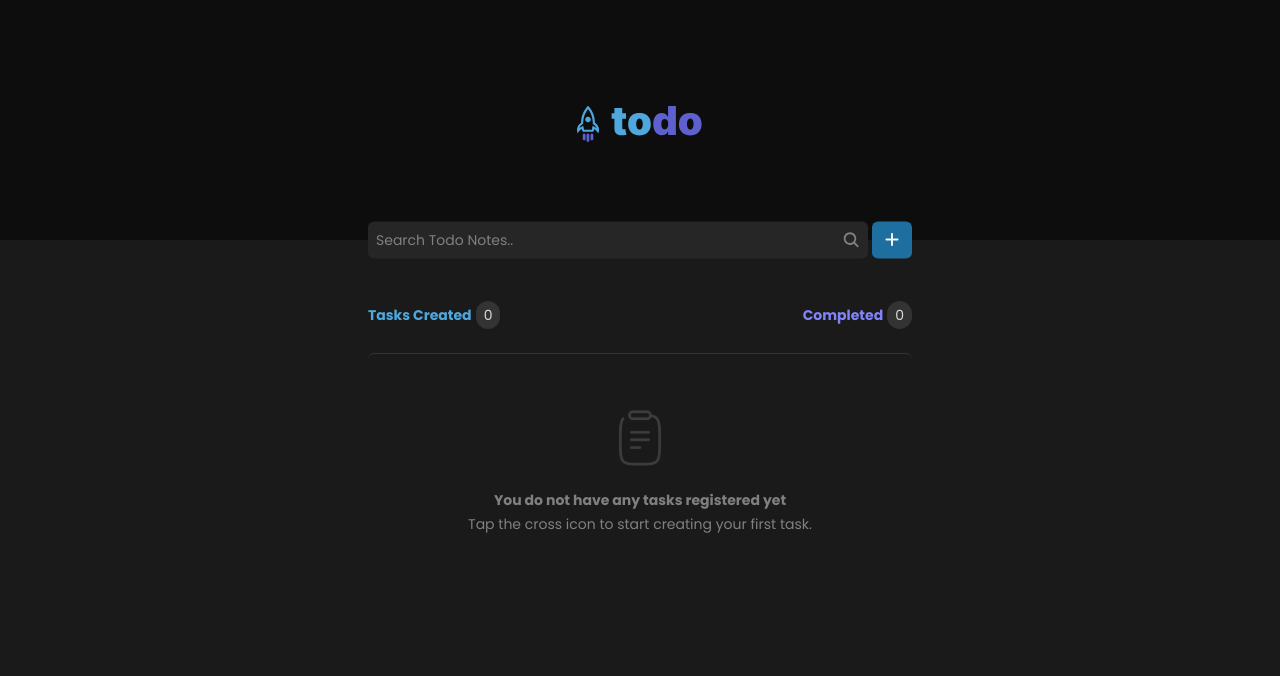
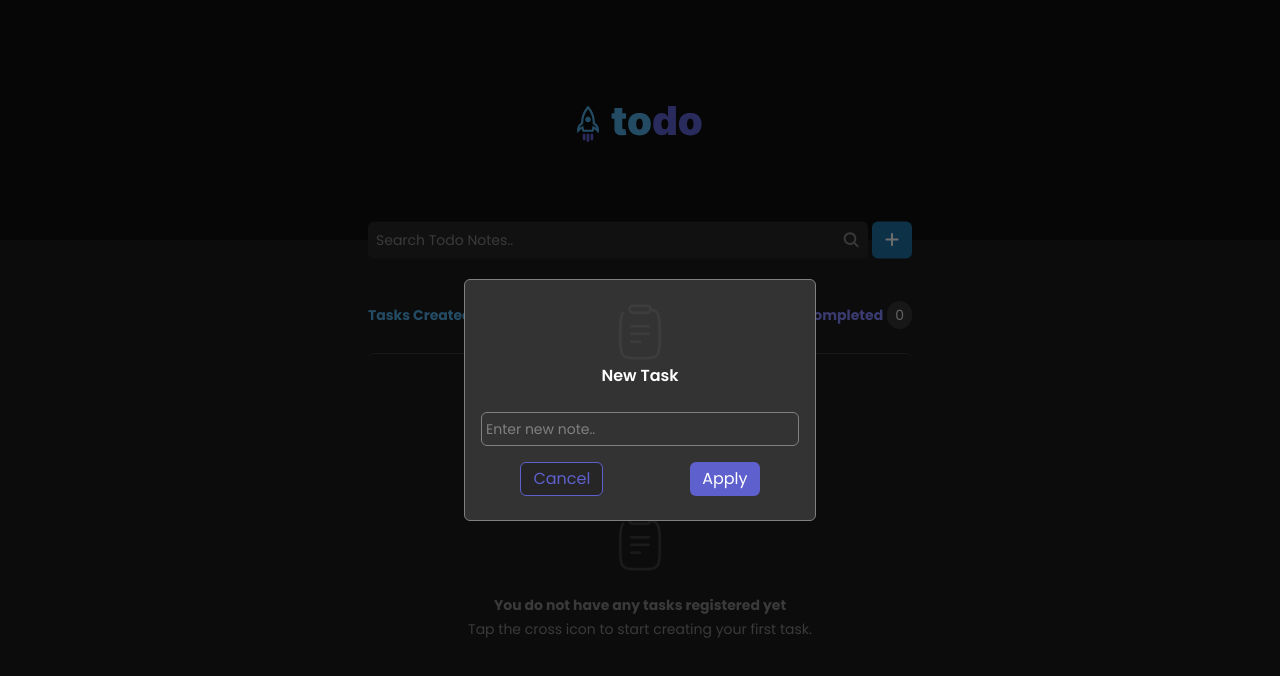
Before and after one commit to sleek-ennju/typetodolist, a React (Vite) app: page / in a window 1280 px wide. Both pictures are taken after a click on the button 892 px from the left and 240 px from the top of the page. Shown: the top 676 px of the page. Built offline with nearby package versions, Linux system fonts and the light colour scheme.

Commit message:
finally completed "create task"functionality

```diff
--- a/package.json
+++ b/package.json
@@ -10,6 +10,7 @@
     "preview": "vite preview"
   },
   "dependencies": {
+    "classnames": "^2.5.1",
     "react": "^18.3.1",
     "react-dom": "^18.3.1",
     "react-icons": "^5.2.1"
--- /dev/null
+++ b/src/components/Btn.tsx
@@ -0,0 +1,12 @@
+import classNames from "classnames";
+import { buttonProp } from "../static/types";
+
+const Btn = ({children, action, className}: buttonProp) => {
+  return (
+    <button onClick={action} className={classNames(className, "transition-all duration-300 rounded-md py-1 px-3")}>
+      {children}
+    </button>
+  )
+}
+
+export default Btn;
--- a/src/components/IconBtn.tsx
+++ b/src/components/IconBtn.tsx
@@ -1,9 +1,10 @@
 import { iconButtonProp } from "../static/types";
 
 
-const IconBtn = ({children}: iconButtonProp ) => {
+const IconBtn = ({children, action}: iconButtonProp ) => {
+
   return (
-    <button className="bg-blue-dark hover:bg-blue-light transition-all duration-300 rounded-md px-3">
+    <button onClick={()=> action(prev => !prev)} className="bg-blue-dark hover:bg-blue-light transition-all duration-300 rounded-md px-3">
         {children}
     </button>
   )
--- /dev/null
+++ b/src/components/Modal.tsx
@@ -0,0 +1,58 @@
+import { useState } from "react";
+
+// components
+import Btn  from "./Btn";
+
+// types
+import { modalProp, todo } from "../static/types";
+
+// images
+import { clipboard } from "../assets";
+
+const Modal = ({handleCloseModal, handleCreateTask}: modalProp) => {
+    const [userTask, setUserTask] = useState(""); //state storing value from input field
+
+    // helper functions
+    const closeModal = ()=> {
+        handleCloseModal(prev => !prev);
+    }
+
+    const createTask = ()=> {
+        // create new task data
+        const newTask: todo = {
+            id: Date.now(),
+            content: userTask,
+            state: false,
+        };
+
+        handleCreateTask((prev) => [...prev, newTask]);
+        handleCloseModal(prev => !prev);
+    }
+
+
+  return (
+    <section className="flex items-center justify-center bg-black bg-opacity-55 absolute top-0 left-0 w-full h-full font-poppins">
+        <div className="w-[90%] max-w-[22rem] flex flex-col items-center gap-6 bg-base-400 border border-base-300 py-6 px-4 rounded-md">
+            <div className="flex flex-col items-center gap-1">
+                <img src={clipboard} className="block max-w-full w-[2.5rem] sm:w-[3rem] md:w-[3.5rem] h-auto object-cover" alt="clipboard icon" />
+                <h4 className="text-white text-sm sm:text-base font-semibold">New Task</h4>
+            </div>
+
+            <div className="w-full">
+                <input value={userTask} onChange={(e)=> setUserTask(e.target.value)} type="text" className="bg-transparent border border-base-300 rounded-md outline-none text-base-300 w-full placeholder:text-sm placeholder:text-base-300 p-1" placeholder="Enter new note.." />
+                <div className="flex justify-around flex-wrap gap-2 mt-4">
+                    <Btn action={closeModal} className={"bg-base-500 border border-purple-dark hover:border-purple-light text-purple-dark hover:text-purple-light"}>
+                        Cancel
+                    </Btn>
+                    <Btn action={createTask} className={"bg-purple-dark hover:bg-purple-light text-white"}>
+                        Apply
+                    </Btn>
+
+                </div>
+            </div>
+      </div>
+    </section>
+  )
+}
+
+export default Modal;
--- /dev/null
+++ b/src/components/index.ts
@@ -0,0 +1,6 @@
+import IconBtn from "./IconBtn";
+import Modal from "./Modal";
+import Search from "./Search";
+import Btn from "./Btn";
+
+export { IconBtn, Search, Modal, Btn };
--- a/src/layout/main/Main.tsx
+++ b/src/layout/main/Main.tsx
@@ -1,9 +1,8 @@
 // components
-import IconBtn from "../../components/IconBtn";
-import Search from "../../components/Search";
+import { IconBtn, Modal, Search } from "../../components";
 
 // types
-import { todoList } from "../../static/types";
+import { todo } from "../../static/types";
 
 // images
 import { clipboard } from "../../assets";
@@ -14,15 +13,22 @@ import { useState } from "react";
 
 
 const Main = () => {
-  const [todoLists, setTodoLists] = useState<todoList[] | null>(null);
+  const [openModal, setOpenModal] = useState(false);
+  const [todoLists, setTodoLists] = useState<todo[]>([]);
+
+  console.log("todoLists: ", todoLists);
+
+
+
+
   return (
-    <main className="w-full h-full flex justify-center font-poppins">
-      <section className="w-[90%] max-w-[34rem]">
+    <main className="w-full min-h-[70dvh] flex justify-center font-poppins">
+      <section className="w-[90%] max-w-[34rem] flex flex-col">
 
         {/* search, create todo action container */}
         <div className="flex gap-1 transform -translate-y-1/2">
           <Search />
-          <IconBtn>
+          <IconBtn action={setOpenModal}>
             <FaPlus className="size-4 text-base-100" />
           </IconBtn>
         </div>
@@ -41,9 +47,9 @@ const Main = () => {
 
         {/* todo lists display container */}
         {
-          !todoLists ? (
+          todoLists.length === 0 ? (
             // empty todo list container
-            <div className="border-t h-full border-base-400 mt-6 flex flex-col justify-center items-center gap-6 rounded-t-md">
+            <div className="border-t border-base-400 mt-6 flex flex-col justify-center items-center flex-1 gap-6 rounded-t-md">
               <img src={clipboard} className="block max-w-full w-[2.5rem] sm:w-[3rem] md:w-[3.5rem] h-auto object-cover" alt="clipboard icon" />
               <div className="flex flex-col gap-1">
                 <p className="text-xs sm:text-sm text-center text-base-300 font-bold">You do not have any tasks registered yet</p>
@@ -57,6 +63,9 @@ const Main = () => {
           )
         }
       </section>
+
+      {openModal && (<Modal handleCloseModal={setOpenModal} handleCreateTask={setTodoLists} />)}
+
     </main>
   )
 }
--- a/src/static/types.ts
+++ b/src/static/types.ts
@@ -1,11 +1,22 @@
-import { ReactNode } from "react";
+import { Dispatch, ReactNode, SetStateAction } from "react";
 
-export type iconButtonProp = {
-    children: ReactNode
-};
-
-export type todoList = {
+export type todo = {
     id: string | number,
     content: string,
     state: boolean
 }
+export type iconButtonProp = {
+    children: ReactNode,
+    action: Dispatch<SetStateAction<boolean>>, // type for states
+};
+export type buttonProp = {
+    children: ReactNode,
+    action: ()=> void, // type for states
+    className: string,
+};
+
+
+export type modalProp = {
+    handleCloseModal: Dispatch<SetStateAction<boolean>>,
+    handleCreateTask: Dispatch<SetStateAction<todo[]>>
+}
```
Also changed, not shown: 1 other file (tests, documents, lock files or other folders).
